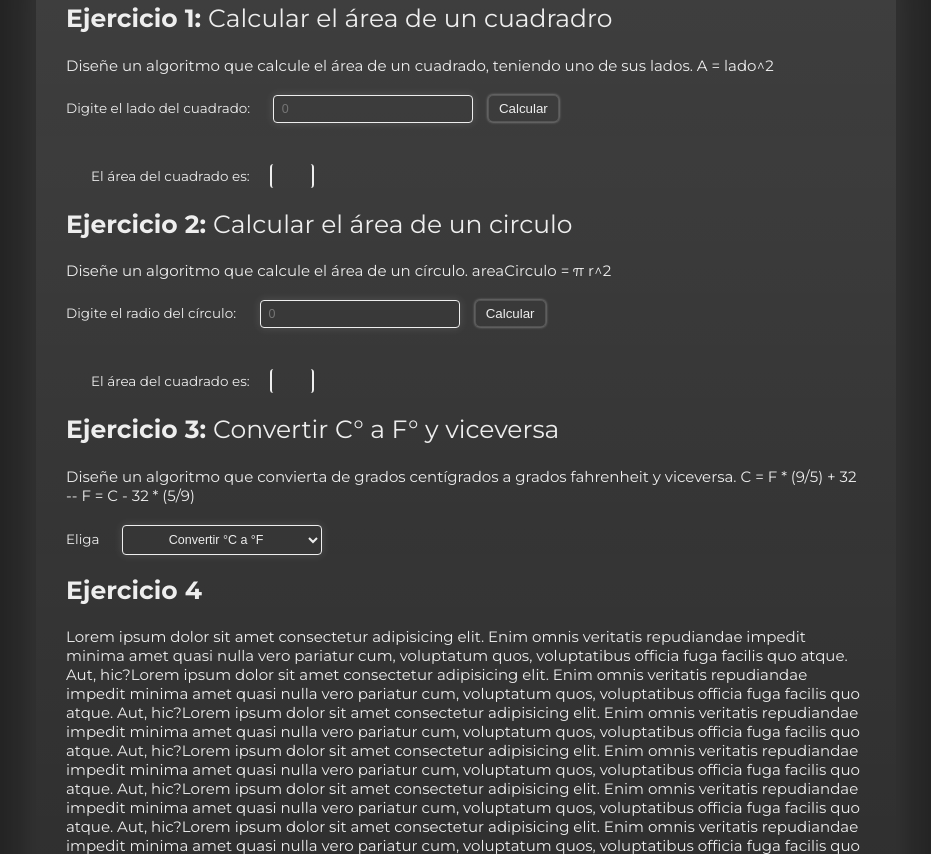
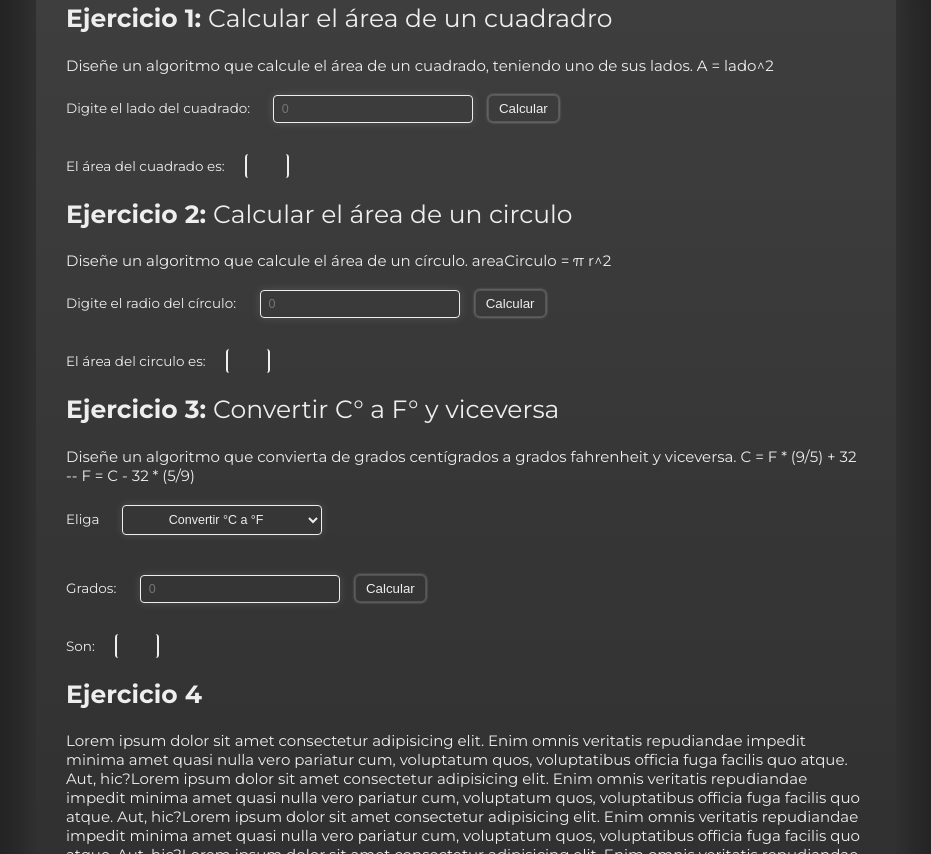
Before and after one commit to AndresLv04/CourdeObjectorientedPromagation, a plain HTML site: page Taller 1/index.html in a window 1280 px wide. Shown: the part 497-1351 px from the top of the page, without its empty margins (174-1105 px from the left). Drawn offline with Linux system fonts and the light colour scheme.

Commit message:
Terminado ejercicio 3

```diff
--- a/Taller 1/CSS/styles.css
+++ b/Taller 1/CSS/styles.css
@@ -67,7 +67,7 @@ h3{
     color:#eee
 }
 
-#ejercicio1, #ejercicio2{
+#ejercicio1, #ejercicio2, #ejercicio3{
     margin-top: 20px;
 }
 
@@ -93,10 +93,10 @@ label{
 }
 
 .container_resultado{
-    margin: 25px;
+    margin: 15px 0 25px 0;
 }
 
-#input_resultado1, #input_resultado2{
+#input_resultado1, #input_resultado2, #input_resultado3 {
     border: none;
     border-right: 2px solid #eee;
     border-left: 2px solid #eee;
@@ -111,7 +111,5 @@ button{
     box-shadow: 0 0 3px #eee9;
     border: 1px solid #fff2;
     border-radius: 5px;
-
-
     color: #eee;
 }
--- a/Taller 1/JavaScript/javaScript.js
+++ b/Taller 1/JavaScript/javaScript.js
@@ -10,3 +10,18 @@ function areaCirculo(){
     let areaTotal = PI*Math.pow(radio,2);
     document.getElementById("input_resultado2").innerHTML = areaTotal;
 }
+
+function grados(){
+
+    if (document.getElementById("tipo_option").value == "CaF") {
+        let gC = document.getElementById("input_ejercicio3").value;
+        let convertirG = ((9/5) * gC) + 32;
+        document.getElementById("input_resultado3").innerHTML = convertirG + " grados °F";
+    }if (document.getElementById("tipo_option").value == "FaC") {
+        let gF = document.getElementById("input_ejercicio3").value;
+        let convertirF = (gF - 32)/(9/5);
+        document.getElementById("input_resultado3").innerHTML = convertirF.toFixed(3) + " grados °C"
+    } else {
+
+    }
+}
--- a/Taller 1/index.html
+++ b/Taller 1/index.html
@@ -41,7 +41,7 @@
                 <input type="number" id="input_ejercicio2" placeholder="0">
                 <button type="button" id="calcular_ejercicio2" onclick="areaCirculo()">Calcular</button>
                 <div class="container_resultado">
-                    <label>El área del cuadrado es: </label>
+                    <label>El área del circulo es: </label>
                     <label for="" id="input_resultado2"></label>
                 </div>
             </div>
@@ -52,11 +52,17 @@
 
                 <div class="form_input">
                     <label for="input_options">Eliga</label>
-                    <select name="tipo_operacion" id="tipo_operacion">
+                    <select name="tipo_operacion" id="tipo_option">
                         <option value="CaF">Convertir °C a °F</option>
                         <option value="FaC">Convertir °F a °C</option>
-                        <button type="button"></button>
                     </select>
+                </div>
+                <label for="">Grados: </label>
+                <input type="number" id="input_ejercicio3" placeholder="0">
+                <button type="button" id="calcular_ejercicio3" onclick="grados()">Calcular</button>
+                <div class="container_resultado">
+                    <label>Son: </label>
+                    <label for="" id="input_resultado3"></label>
                 </div>
             </div>
             <div class="container_ejercicio4">
```
